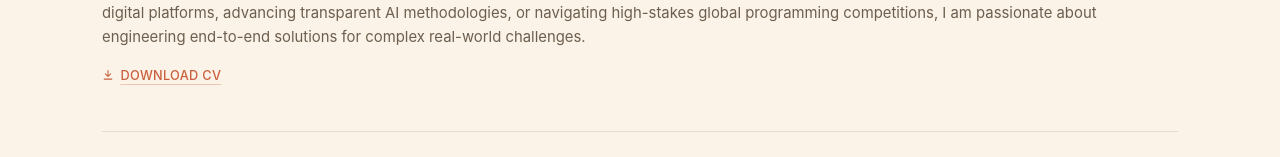
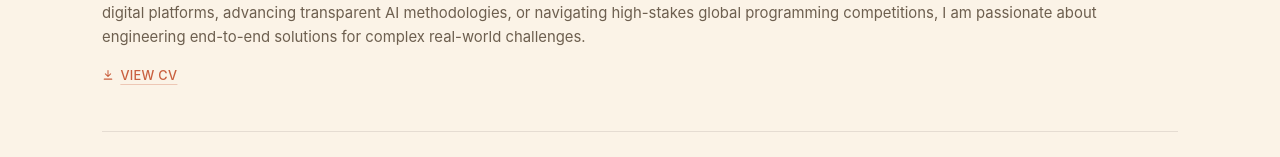
Before and after one commit to Jaybro-git/Jaybro-git.github.io, a Next.js app: page / in a window 1280 px wide. Shown: the part 521-678 px from the top of the page. Built offline with nearby package versions, Linux system fonts and the light colour scheme.

Commit message:
cv viewable

```diff
--- a/src/app/page.tsx
+++ b/src/app/page.tsx
@@ -29,7 +29,8 @@ export default function Home() {
           </p>
           <a
             href="/JanithM_CV.pdf"
-            download
+            target="_blank"
+            rel="noopener noreferrer"
             className="mt-4 inline-flex items-center gap-1.5 text-xs font-medium uppercase tracking-wide text-accent underline decoration-accent/30 underline-offset-4 transition-colors duration-200 hover:text-ink hover:decoration-ink"
           >
             <svg
@@ -47,7 +48,7 @@ export default function Home() {
                 strokeLinejoin="round"
               />
             </svg>
-            Download CV
+            View CV
           </a>
         </section>
 
```
Also changed, not shown: 1 other file (tests, documents, lock files or other folders).
